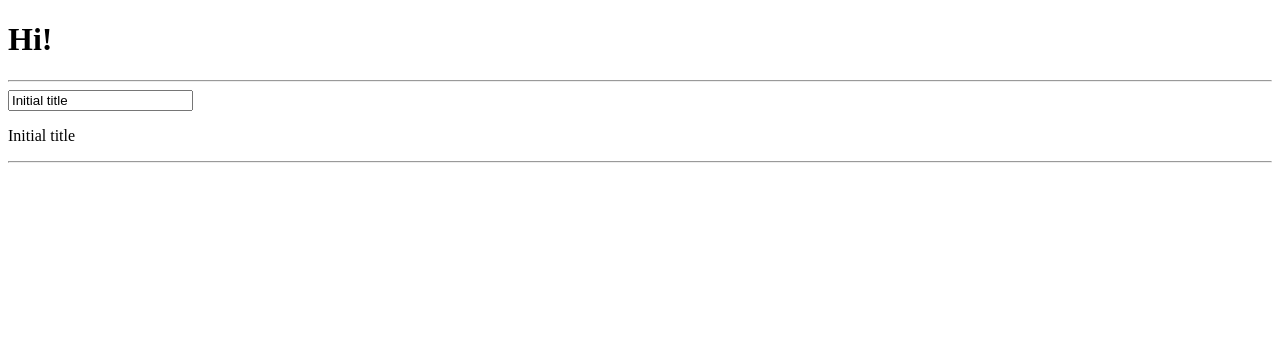
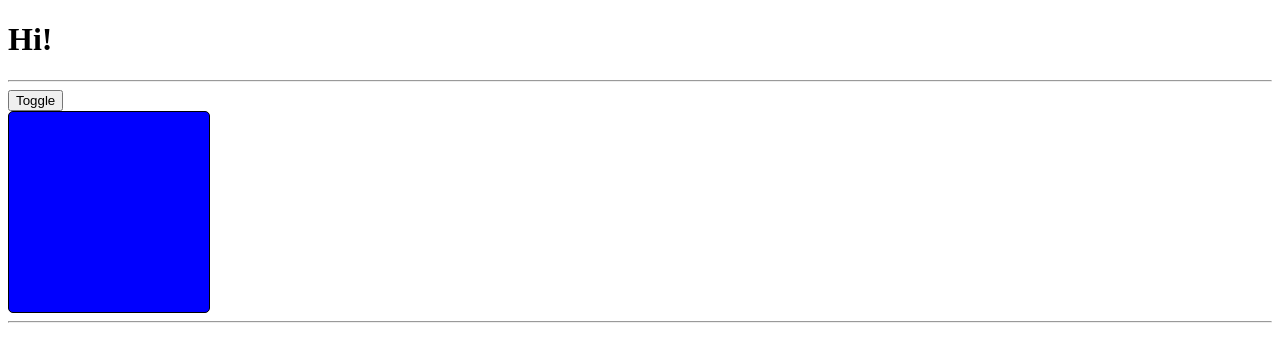
Before and after one commit to Chuchundrium/Angular-theory, an Angular app: page / in a window 1280 px wide. Shown: the top 362 px of the page. Built offline with nearby package versions, Linux system fonts and the light colour scheme.

Commit message:
12-ngStyle

```diff
--- a/src/app/app.component.html
+++ b/src/app/app.component.html
@@ -1,13 +1,12 @@
 <h1>Hi!</h1>
 <hr>
-<!--<input-->
-<!--  type="text"-->
-<!--  [value]="title"-->
-<!--  (input)="onInput($event)"-->
-<!--/>-->
-<input
-  type="text"
-[(ngModel)] = "title"
-/>
-<p>{{title}}</p>
+<button (click)="backgroundToggle = !backgroundToggle">Toggle</button>
+<div [ngStyle]="{
+  width: '200px',
+  height:  '200px',
+  borderRadius: '5px',
+  border: '1px solid black',
+  background: backgroundToggle ? 'red' : 'blue'
+  }">
+</div>
 <hr>
--- a/src/app/app.component.ts
+++ b/src/app/app.component.ts
@@ -6,9 +6,5 @@
   styleUrls: ['./app.component.scss']
 })
 export class AppComponent {
-  title = 'Initial title';
-
-  onInput(event: any) {
-    this.title = event.target.value;
-  }
+  backgroundToggle = false;
 }
```
